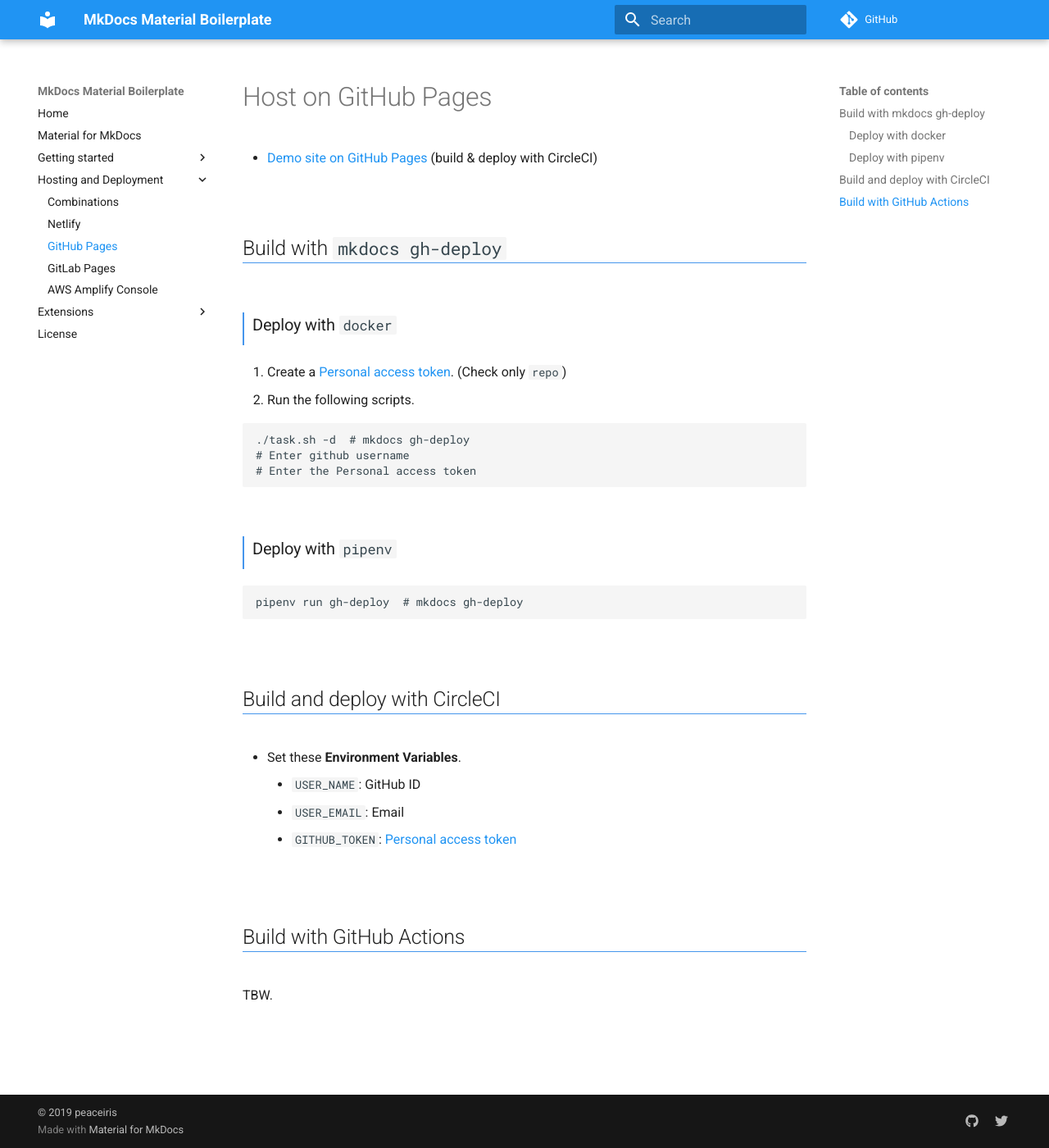
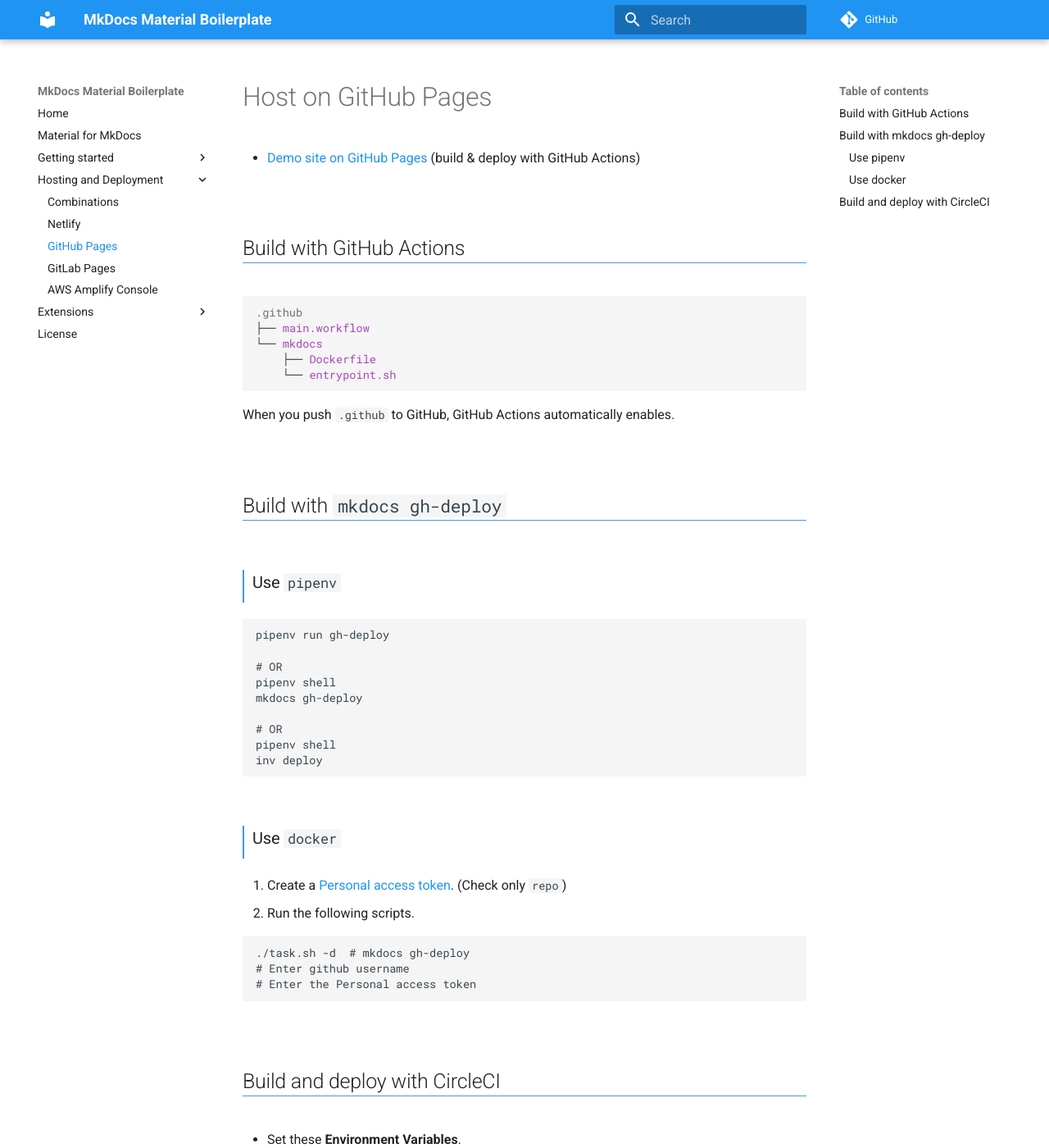
Before and after one commit to peaceiris/mkdocs-material-boilerplate, an MkDocs documentation site: the page built from docs/hosting-and-deployment/github-pages.md, in a window 1280 px wide and 1400 px high. Shown: the whole window at 82% size. Built offline with MkDocs 1.6.1 and Material for MkDocs 9.7.7, drawn with Linux system fonts in a browser that asks for light colours; comment, search, counter and statistics services are not loaded.

Commit message:
add: docs about github actions

````diff
--- a/docs/hosting-and-deployment/github-pages.md
+++ b/docs/hosting-and-deployment/github-pages.md
@@ -1,12 +1,40 @@
 # Host on GitHub Pages
 
-- [Demo site on GitHub Pages] (build & deploy with CircleCI)
+- [Demo site on GitHub Pages] (build & deploy with GitHub Actions)
+
+
+
+## Build with GitHub Actions
+
+```
+.github
+├── main.workflow
+└── mkdocs
+    ├── Dockerfile
+    └── entrypoint.sh
+```
+
+When you push `.github` to GitHub, GitHub Actions automatically enables.
 
 
 
 ## Build with `mkdocs gh-deploy`
 
-### Deploy with `docker`
+### Use `pipenv`
+
+```
+pipenv run gh-deploy
+
+# OR
+pipenv shell
+mkdocs gh-deploy
+
+# OR
+pipenv shell
+inv deploy
+```
+
+### Use `docker`
 
 1. Create a [Personal access token]. (Check only `repo`)
 2. Run the following scripts.
@@ -15,12 +43,6 @@
 ./task.sh -d  # mkdocs gh-deploy
 # Enter github username
 # Enter the Personal access token
-```
-
-### Deploy with `pipenv`
-
-```
-pipenv run gh-deploy  # mkdocs gh-deploy
 ```
 
 
@@ -34,12 +56,6 @@
 
 
 
-## Build with GitHub Actions
-
-TBW.
-
-
-
 <!-- Internal References -->
 <!-- External References -->
 [Demo site on GitHub Pages]: https://peaceiris.github.io/mkdocs-material-boilerplate/
````
